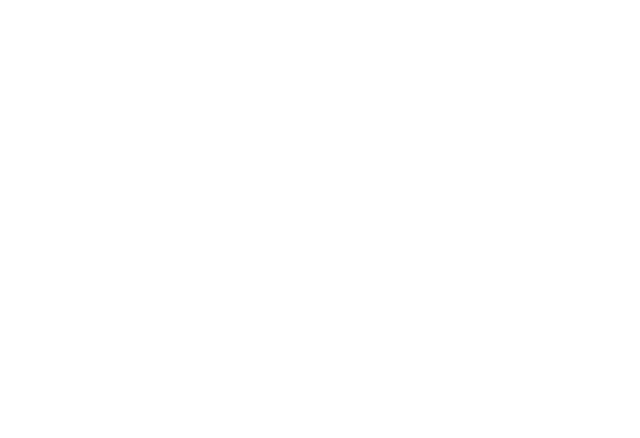
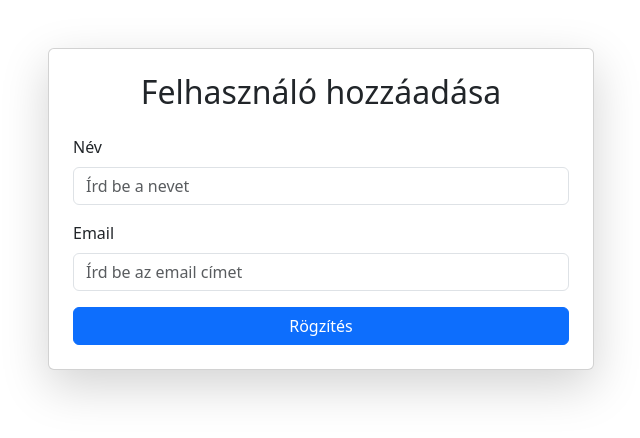
Before and after one commit to HetBalint/evvegiprojekt2025, a React (Create React App) app in the folder frontend/: page /create in a window 1280 px wide. Before the commit this address had no page. Shown: the top 438 px of the page, without its empty margins (319-959 px from the left). Built offline with nearby package versions, Linux system fonts and the light colour scheme.

Commit message:
jan01.26

```diff
--- a/frontend/src/App.js
+++ b/frontend/src/App.js
@@ -1,12 +1,19 @@
 import React from 'react';
 import { BrowserRouter, Routes, Route } from 'react-router-dom';
 import Home from './home'; // Helyes import útvonal
+import 'bootstrap/dist/css/bootstrap.min.css'
+import Create from './Create'
+
+
+
+
 
 const App = () => {
   return (
     <BrowserRouter>
       <Routes>
         <Route path="/" element={<Home />} />
+        <Route path="/create" element={<Create />} />
       </Routes>
     </BrowserRouter>
   );
--- /dev/null
+++ b/frontend/src/Create.jsx
@@ -0,0 +1,54 @@
+import React, { useState } from "react";
+import axios from "axios";
+import "bootstrap/dist/css/bootstrap.min.css";
+
+function Create() {
+  const [values, setValues] = useState({
+    nev: '',
+    email: ''
+  });
+
+  const handleSubmit = (e) => {
+    e.preventDefault();
+    axios.post('http://localhost:8081/users', values)
+      .then(res => console.log(res.data))
+      .catch(err => console.error(err));
+  };
+
+  return (
+    <div className="container mt-5">
+      <div className="row justify-content-center">
+        <div className="col-md-6">
+          <div className="card shadow-lg p-4">
+            <h2 className="text-center mb-4">Felhasználó hozzáadása</h2>
+            <form onSubmit={handleSubmit}>
+              <div className="mb-3">
+                <label htmlFor="nev" className="form-label">Név</label>
+                <input
+                  type="text"
+                  id="nev"
+                  placeholder="Írd be a nevet"
+                  className="form-control"
+                  onChange={e => setValues({ ...values, nev: e.target.value })}
+                />
+              </div>
+              <div className="mb-3">
+                <label htmlFor="email" className="form-label">Email</label>
+                <input
+                  type="email"
+                  id="email"
+                  placeholder="Írd be az email címet"
+                  className="form-control"
+                  onChange={e => setValues({ ...values, email: e.target.value })}
+                />
+              </div>
+              <button type="submit" className="btn btn-primary w-100">Rögzítés</button>
+            </form>
+          </div>
+        </div>
+      </div>
+    </div>
+  );
+}
+
+export default Create;
--- a/frontend/src/home.jsx
+++ b/frontend/src/home.jsx
@@ -1,16 +1,56 @@
-import React, { useEffect } from "react";
-import axios from 'axios'
+import React, { useEffect, useState } from "react";
+import axios from "axios";
+import "bootstrap/dist/css/bootstrap.min.css";
+import { Link } from "react-router-dom";
+
 
 function Home() {
-    const [data, setData] = useState([])
-    useEffect(()=> {
-        axios.get('http://localhost:8081/')
-        .then(res => console.log(res))
-        .catch(err => console.log(err));
-    }, [])
+    const [data, setData] = useState([]);
+
+    useEffect(() => {
+        axios
+            .get("http://localhost:8081/")
+            .then((res) => setData(res.data))
+            .catch((err) => console.log(err));
+    }, []);
+
     return (
-        <></>
-    )
+        <div className="container mt-5">
+            <h1 className="text-center mb-4">Felhasználó kezelő</h1>
+            <div className='d-flex justify-content-end'>
+                <Link to="/create" className="btn btn-success">Create +</Link>
+            </div>
+            <div className="table-responsive">
+                <table className="table table-striped table-hover table-bordered">
+                    <thead className="table-dark">
+                        <tr>
+                            <th>ID</th>
+                            <th>Name</th>
+                            <th>Email</th>
+                            <th>Action</th>
+                        </tr>
+                    </thead>
+                    <tbody>
+                        {data.map((user, index) => (
+                            <tr key={index}>
+                                <td>{user.ID}</td>
+                                <td>{user.nev}</td>
+                                <td>{user.email}</td>
+                                <td>
+                                    <button className="btn btn-primary btn-sm me-2">
+                                        Edit
+                                    </button>
+                                    <button className="btn btn-danger btn-sm">
+                                        Delete
+                                    </button>
+                                </td>
+                            </tr>
+                        ))}
+                    </tbody>
+                </table>
+            </div>
+        </div>
+    );
 }
 
-export default Home
+export default Home;
```
Also changed, not shown: frontend/src/proba.txt (added), 1 other file (tests, documents, lock files or other folders).
